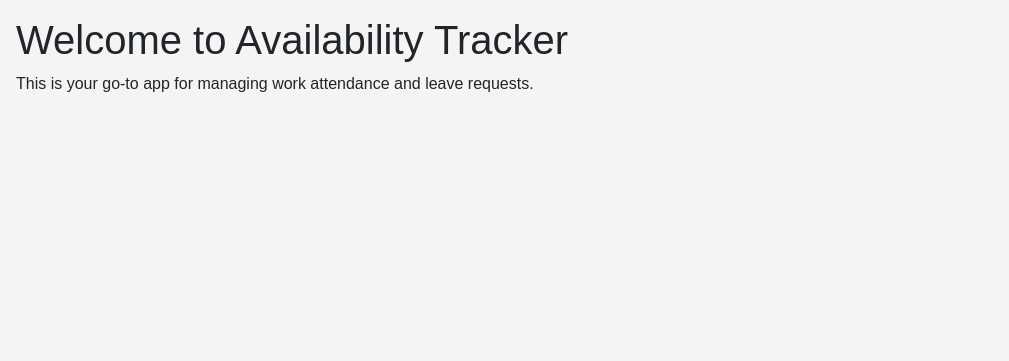
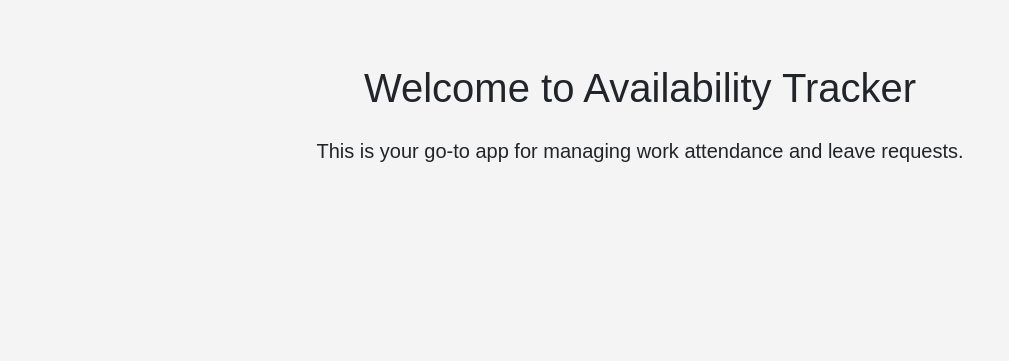
Before and after one commit to DynamiteKitty16/L5-SEAA, a Django app: page /home/ in a window 1280 px wide. Shown: the part 144-505 px from the top of the page, without its empty margins (0-1009 px from the left). Run offline with Django 4.2, Linux system fonts and the light colour scheme; some libraries are stand-ins or nearby versions.

Commit message:
added bootstrap to home and registration_success html pages

```diff
--- a/tracker/templates/tracker/home.html
+++ b/tracker/templates/tracker/home.html
@@ -1,6 +1,12 @@
 {% extends 'base.html' %}
 
 {% block content %}
-  <h1>Welcome to Availability Tracker</h1>
-  <p>This is your go-to app for managing work attendance and leave requests.</p>
+<div class="container mt-5">
+  <div class="row justify-content-center">
+    <div class="col-md-8 text-center">
+      <h1 class="mb-4">Welcome to Availability Tracker</h1>
+      <p class="lead">This is your go-to app for managing work attendance and leave requests.</p>
+    </div>
+  </div>
+</div>
 {% endblock %}
```
Also changed, not shown: tracker/templates/tracker/registration_success.html (+8 -1 lines).
